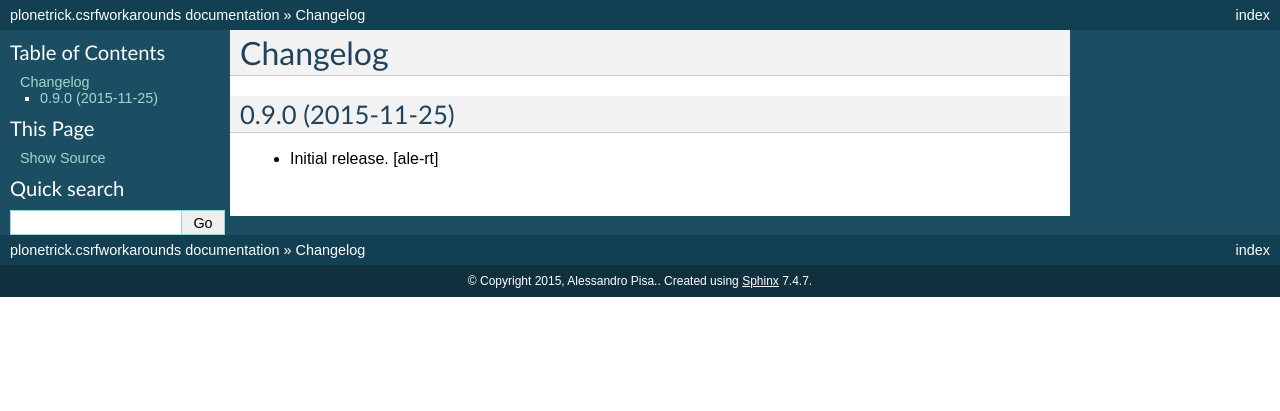
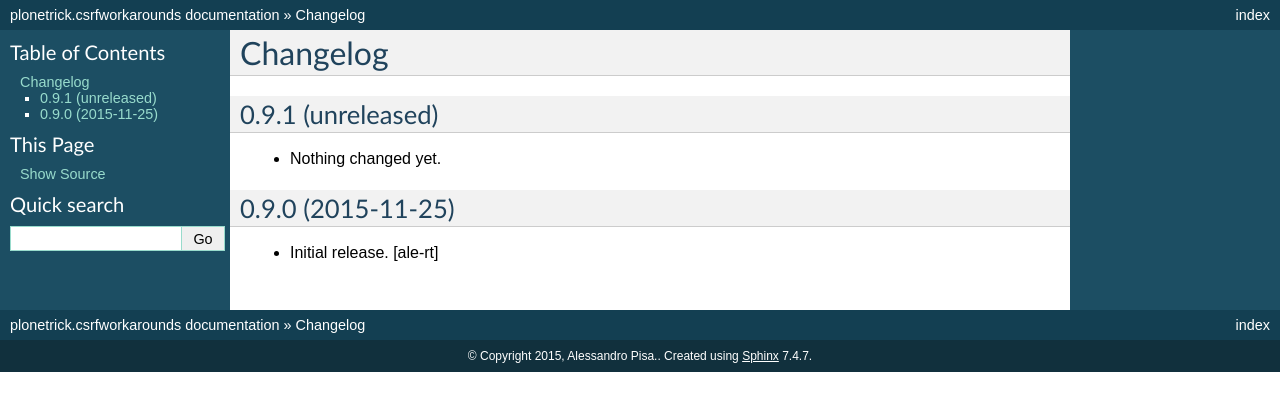
Before and after one commit to collective/plonetrick.csrfworkarounds, a Sphinx documentation site: the page built from docs/CHANGELOG.rst, in a window 1280 px wide. Shown: the top 411 px of the page. Built offline with Sphinx 7.4.7, drawn with Linux system fonts in a browser that asks for light colours.

Commit message:
Back to development: 0.9.1

```diff
--- a/docs/CHANGELOG.rst
+++ b/docs/CHANGELOG.rst
@@ -2,6 +2,12 @@
 
 Changelog
 =========
+
+
+0.9.1 (unreleased)
+------------------
+
+- Nothing changed yet.
 
 
 0.9.0 (2015-11-25)
--- a/setup.py
+++ b/setup.py
@@ -17,7 +17,7 @@ long_description = "\n\n".join((
 
 setup(
     name='plonetrick.csrfworkarounds',
-    version='0.9.0',
+    version='0.9.1.dev0',
     description="plonetrick.csrfworkarounds",
     long_description=long_description,
     # Get more from http://pypi.python.org/pypi?%3Aaction=list_classifiers
```
